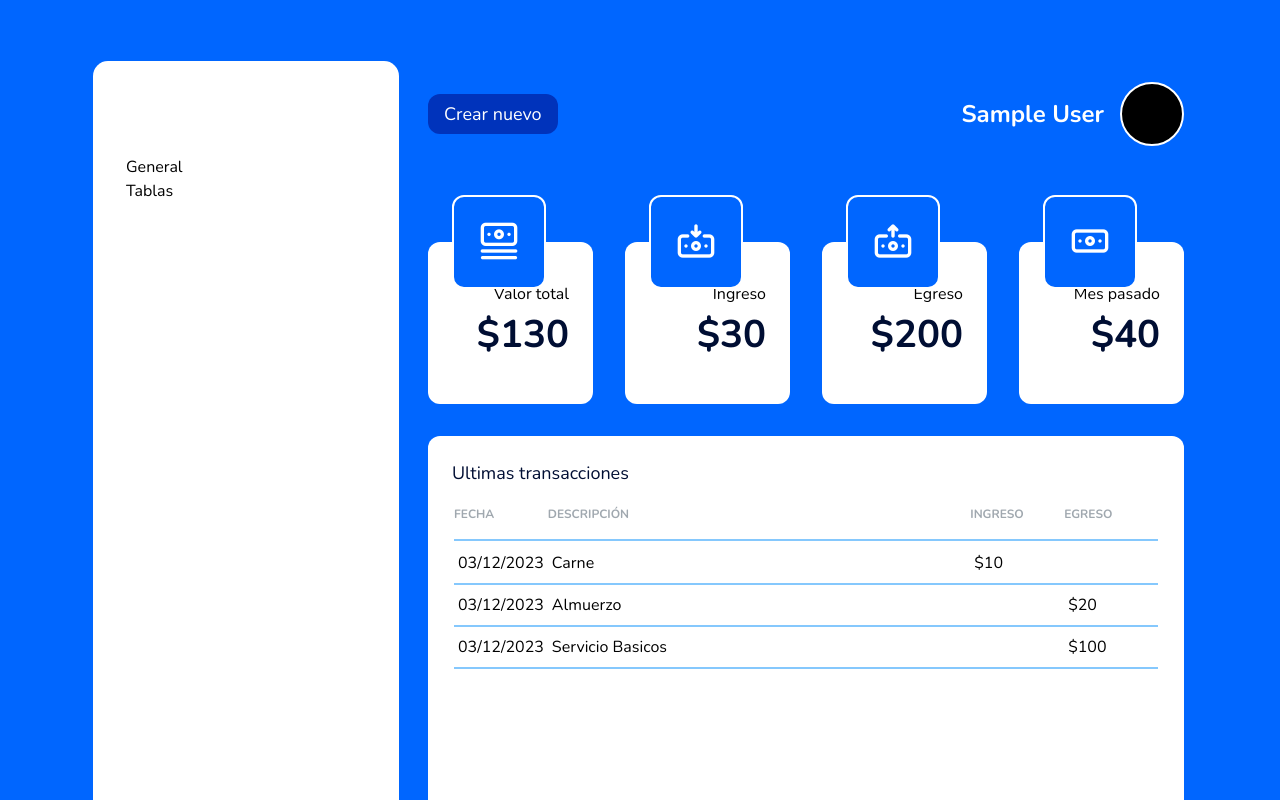
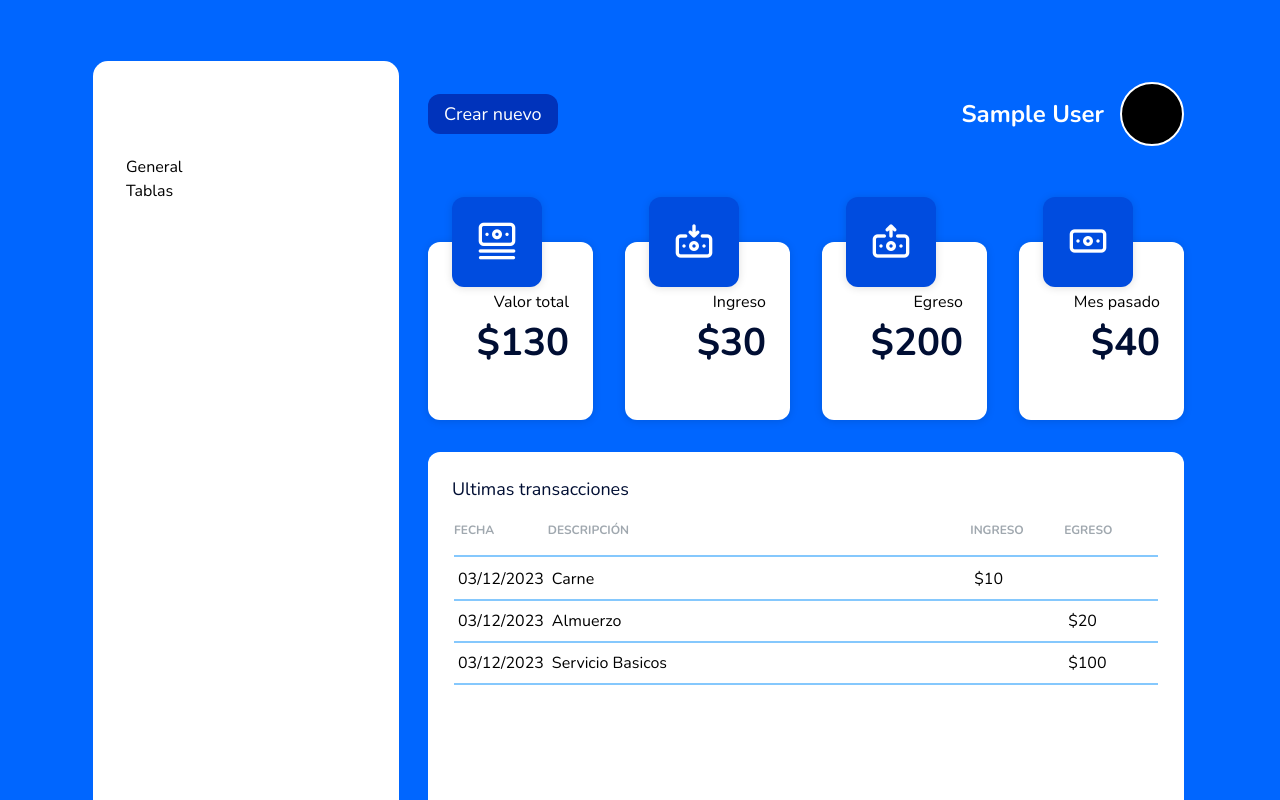
Before and after one commit to StalinAM/easy-money-app, a React (Vite) app: page /dashboard in a window 1280 px wide. Shown: the top 800 px of the page. Built offline with nearby package versions, Linux system fonts and the light colour scheme; no server answers; sample sign-in values are in the browser's storage.

Commit message:
update css

```diff
--- a/src/components/TotalInfo.jsx
+++ b/src/components/TotalInfo.jsx
@@ -5,8 +5,9 @@ const Container = styled.article`
   width: 100%;
   background-color: ${(props) => props.theme.white};
   border-radius: 12px;
-  padding: 2.5rem 1.5rem;
+  padding: 3rem 1.5rem;
   text-align: right;
+  box-shadow: #00000021 0px 1px 9px 0px;
   h2 {
     font-size: 2.4rem;
     font-weight: bold;
@@ -16,14 +17,14 @@ const Container = styled.article`
 const Icon = styled.i`
   position: absolute;
   color: ${(props) => props.theme.white};
-  background-color: ${(props) => props.theme.blue};
-  border: 2px solid ${(props) => props.theme.white};
+  background-color: ${(props) => props.theme.darkLightBlue};
   padding: 0.938rem 1.563rem;
   font-size: 2.5rem;
   border-radius: 12px;
   top: 0;
   left: 1.5rem;
   transform: translateY(-50%);
+  box-shadow: #00000021 0px 1px 9px 0px;
 `
 function TotalInfo({ icon, color, title, value }) {
   return (
```
